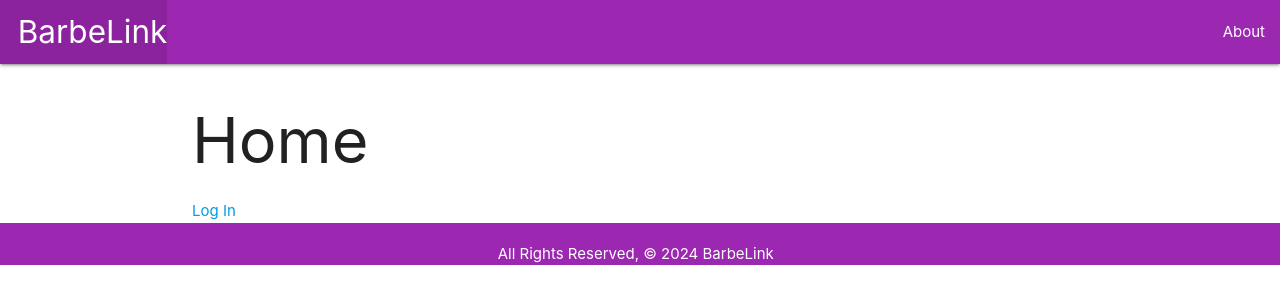
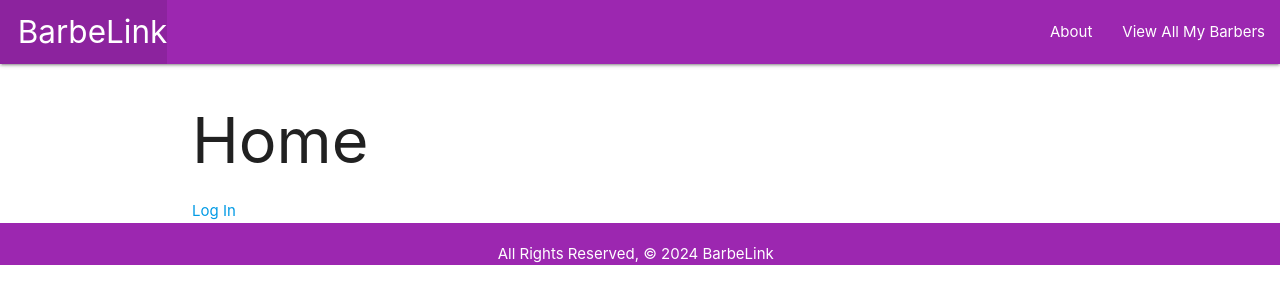
Before and after one commit to Jmugaza/barber-link, a Django app: page / in a window 1280 px wide. Shown: the top 304 px of the page. Run offline with Django 4.2, Linux system fonts and the light colour scheme.

Commit message:
adds view functionality

```diff
--- a/main_app/templates/base.html
+++ b/main_app/templates/base.html
@@ -20,6 +20,9 @@
                 </ul>
                 <ul class="right">
                   <li><a href="{% url 'about' %}">About</a></li>
+                  <li><a href="{% url 'index' %}">View All My Barbers</a></li>
+
+
                 </ul>
             </div>
         </nav>
--- a/main_app/urls.py
+++ b/main_app/urls.py
@@ -5,4 +5,5 @@ urlpatterns = [
     path('', views.home, name='home'),
     path('accounts/logout/', views.logout_view, name='logout'),
     path('about/', views.about, name='about'),
+    path('barbers/', views.barbers_index, name='index'),
 ]
--- a/main_app/views.py
+++ b/main_app/views.py
@@ -1,4 +1,5 @@
 from django.shortcuts import render, redirect
+from .models import Barber
 from django.contrib.auth import logout
 from django.contrib.auth.decorators import login_required
 
@@ -14,3 +15,9 @@ def logout_view(request):
 
 def about(request):
   return render(request, 'about.html')
+
+def barbers_index(request):
+   barbers = Barber.objects.all()
+   return render(request, 'barbers/index.html', {
+      'barbers': barbers
+   })
```
Also changed, not shown: main_app/templates/barbers/index.html (added, +17 -0 lines), main_app/migrations/0001_initial.py (added).
